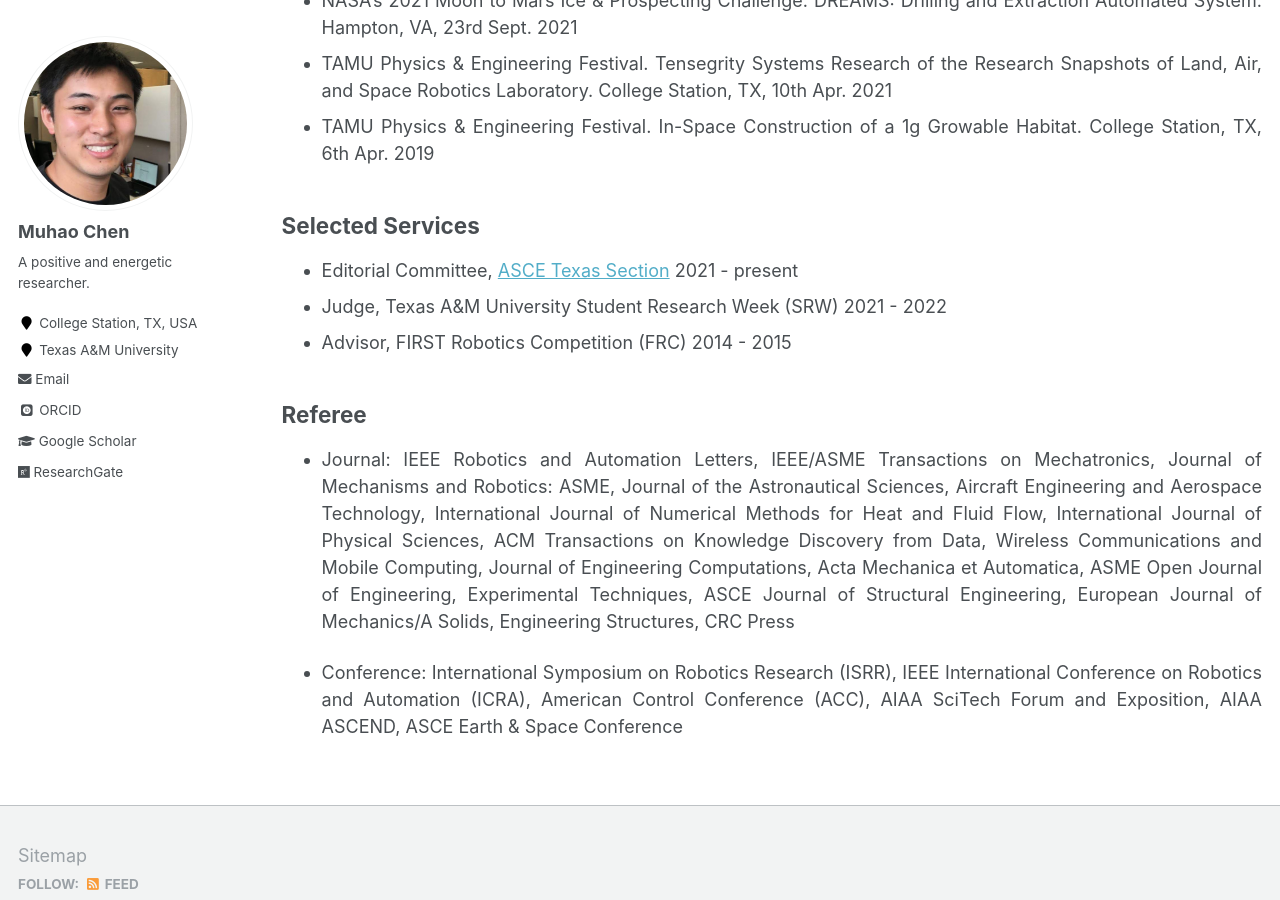
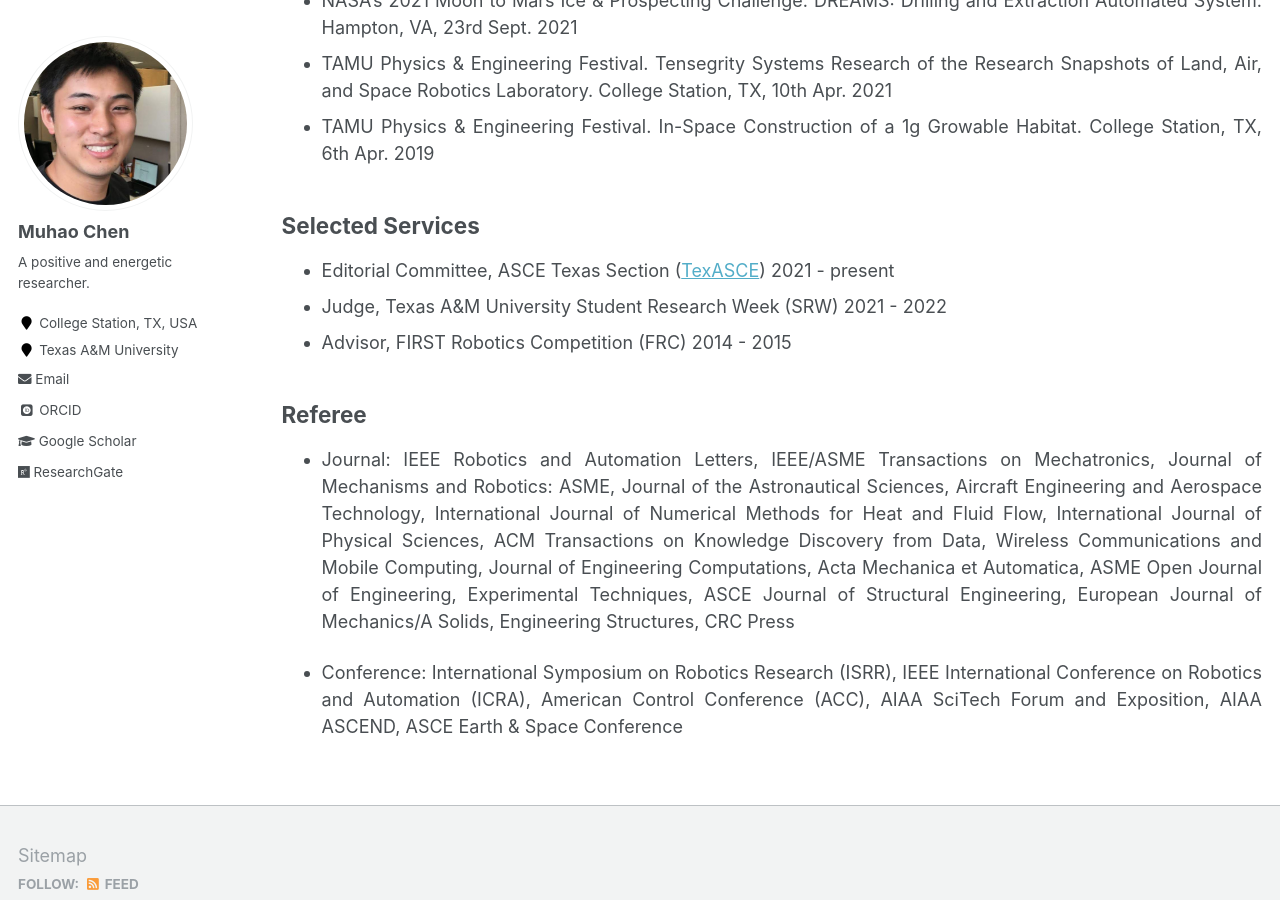
Before and after one commit to Muhao-Chen/muhao-chen.github.io, a Jekyll site: the page built from _pages/professional-activities.md, in a window 1280 px wide and 900 px high, scrolled down 1590 px. Built offline with Jekyll 4.4.1, drawn with Linux system fonts in a browser that asks for light colours; some web fonts are replaced.

Commit message:
Update professional-activities.md

```diff
--- a/_pages/professional-activities.md
+++ b/_pages/professional-activities.md
@@ -58,7 +58,7 @@ toc_max_header: 1
 
 
 ## Selected Services
-* Editorial Committee, [ASCE Texas Section](https://www.texasce.org/) 2021 - present
+* Editorial Committee, ASCE Texas Section ([TexASCE](https://www.texasce.org/)) 2021 - present
 * Judge, Texas A&M University Student Research Week (SRW) 2021 - 2022
 * Advisor, FIRST Robotics Competition (FRC) 2014 - 2015
 
```
